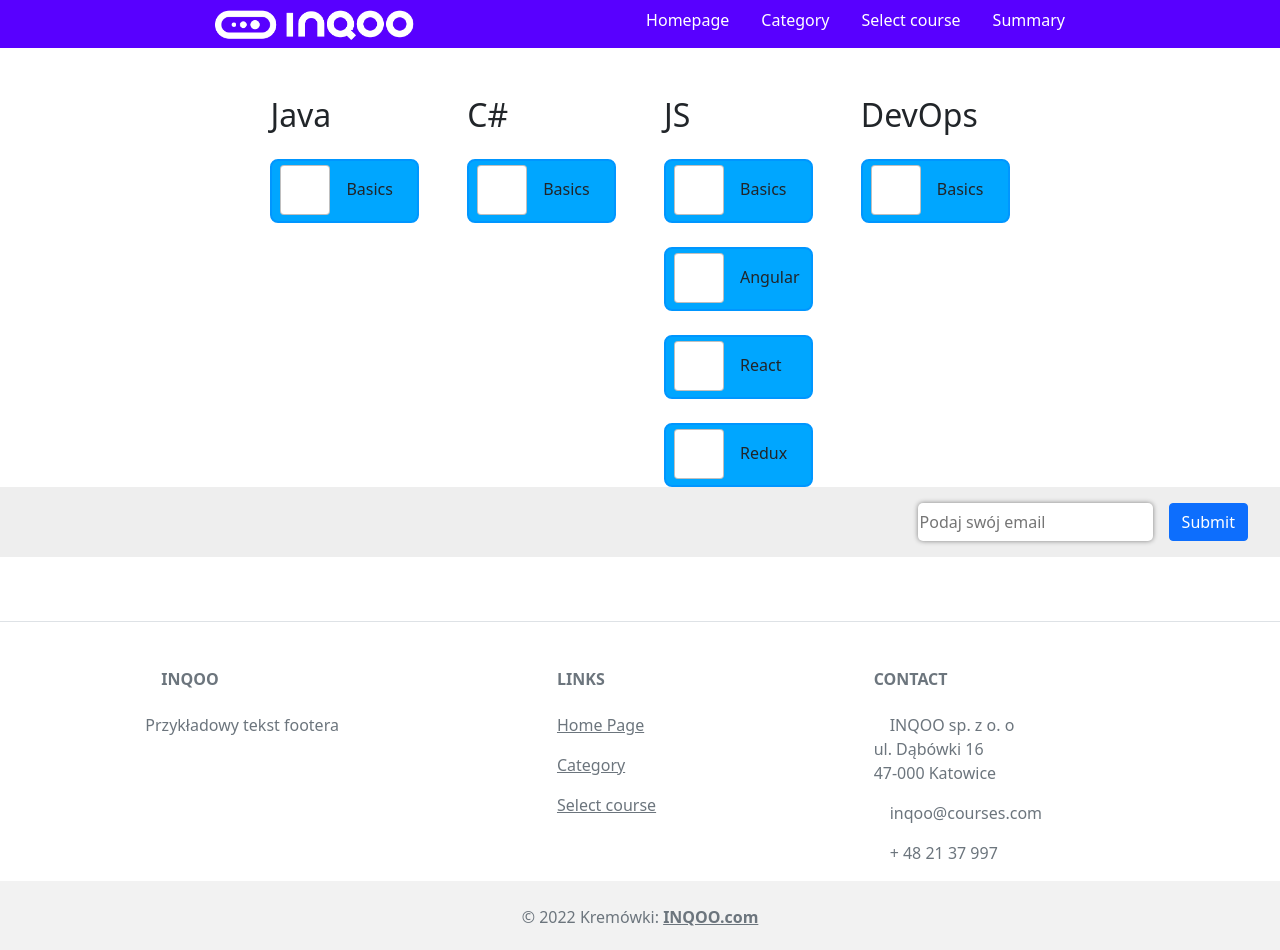
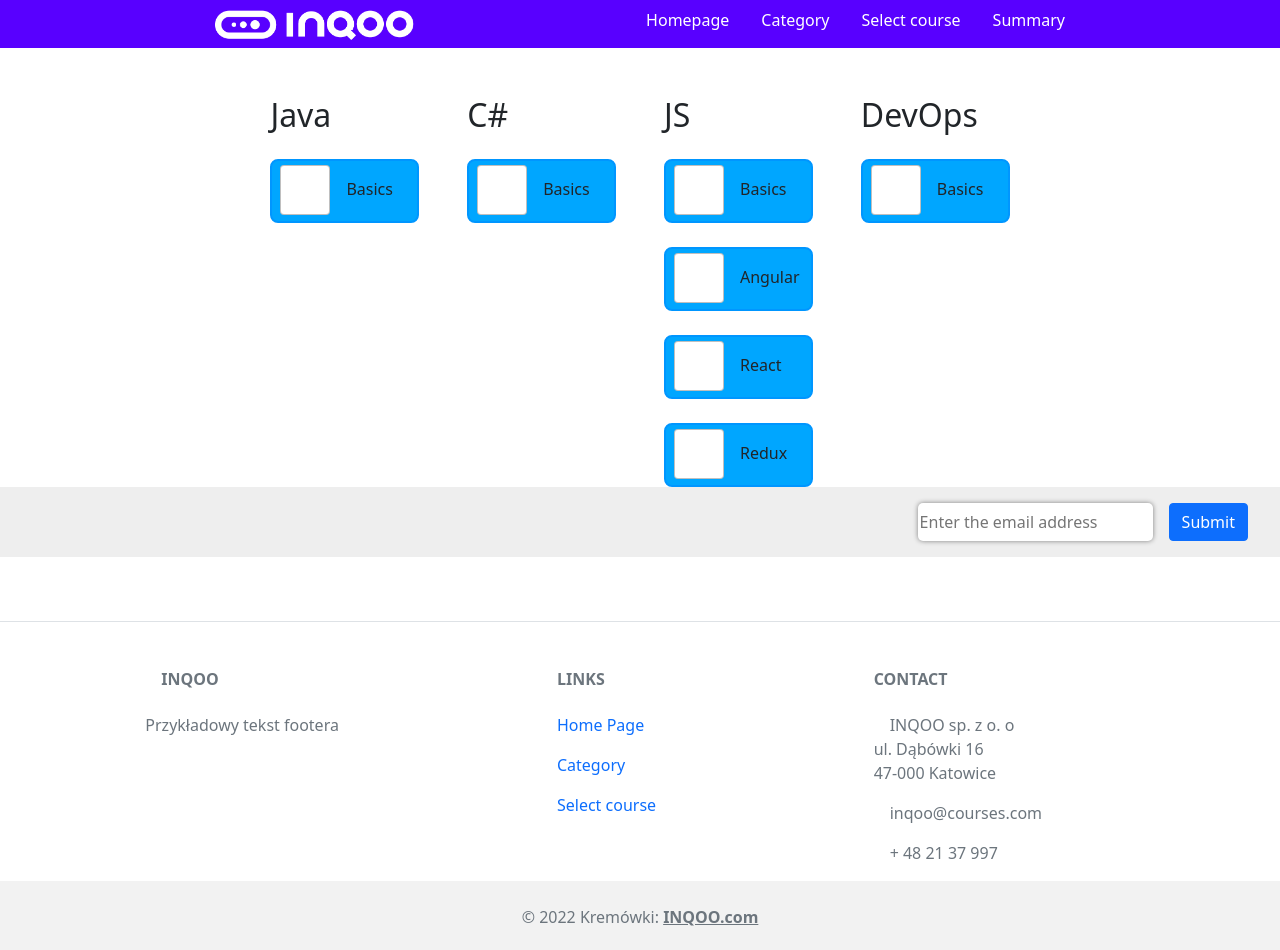
Before and after one commit to tomek1703/inqoo_courses_offer_project_fe, an Angular app in the folder Inqoo_courses_offer_project_app/: page /select-course in a window 1280 px wide. Shown: the top 950 px of the page. Built offline with nearby package versions, Linux system fonts and the light colour scheme.

Commit message:
fix no.51213

```diff
--- a/Inqoo_courses_offer_project_app/src/app/shared/footer/footer.component.html
+++ b/Inqoo_courses_offer_project_app/src/app/shared/footer/footer.component.html
@@ -15,13 +15,13 @@
             Links
           </h6>
           <p>
-            <a href='home-page' class="text-reset">Home Page</a>
+            <a class="text-decoration-none" routerLink="/home-page"  routerLinkActive="active"> Home Page  </a>
           </p>
           <p>
-          <a href='category-page' class="text-reset">Category</a>
+            <a class="text-decoration-none" routerLink="/category-page"  routerLinkActive="active"> Category  </a>
           </p>
           <p>
-          <a href='select-course' class="text-reset">Select course</a>
+            <a class="text-decoration-none" routerLink="/select-course"  routerLinkActive="active"> Select course  </a>
           </p>
         </div>
         <div class="col-md-4 col-lg-3 col-xl-3 mx-auto mb-md-0 mb-4">
--- a/Inqoo_courses_offer_project_app/src/app/shared/form/form.component.html
+++ b/Inqoo_courses_offer_project_app/src/app/shared/form/form.component.html
@@ -1,7 +1,7 @@
 <div class="form-container">
   <form [formGroup]="email" class="mail-form">
     <label class="form-label" for="email">Email:</label>
-    <input id ="email" type="email" name="email" class="form-input" placeholder="Podaj swój email"
+    <input id ="email" type="email" name="email" class="form-input" placeholder="Enter the email address"
            [class.is-invalid]="getUserEmail.invalid && getUserEmail.touched"
            formControlName="userEmail">
     <button class="btn btn-primary" type="submit" value="submit">Submit</button>
```
